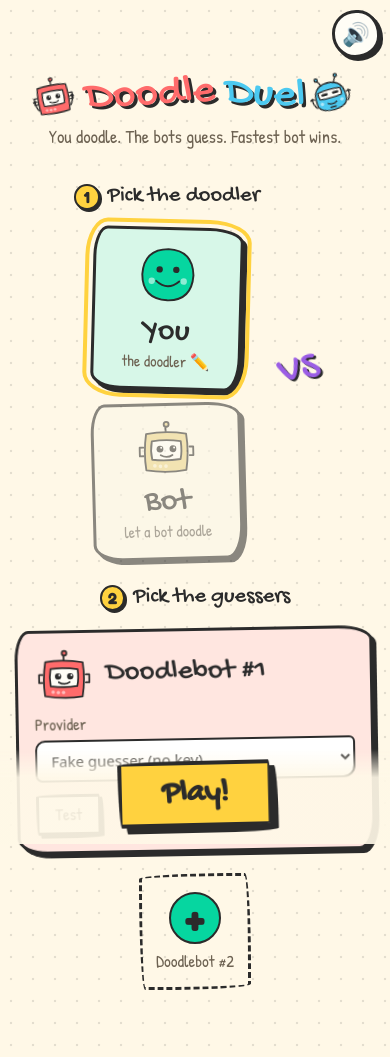
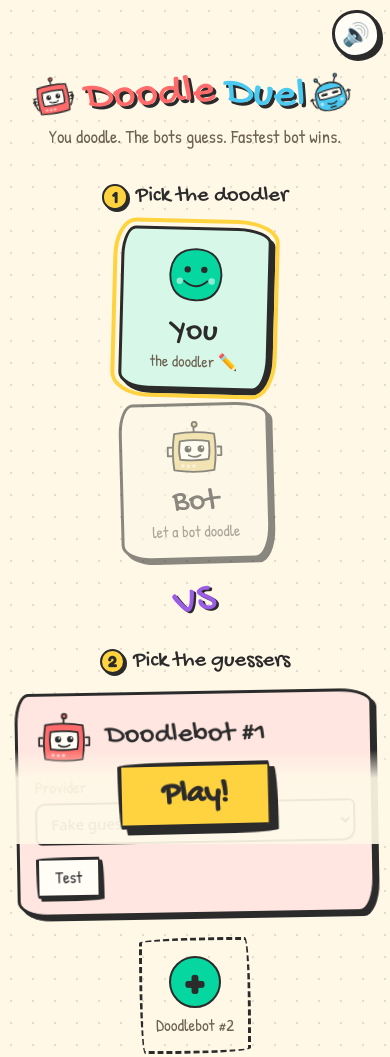
Before and after one commit to sujee/doodle-derby, a website built with Vite: page index.html in a window 390 px wide. Shown: the top 1057 px of the page. Built offline with nearby package versions, Linux system fonts and the light colour scheme.

Commit message:
Center the setup screen at any number of bots
The guessers column was set to grow into all the spare width, which
pushed the doodler column to the left edge, and with 2-3 bots the
whole group wrapped under it. Setup is now a centered three-column
grid (doodler | VS | guessers) where extra bot cards wrap inside the
guessers column. Phones stack the three vertically.

```diff
--- a/src/style.css
+++ b/src/style.css
@@ -161,7 +161,8 @@ input:focus, select:focus { outline: 3px solid var(--sky); outline-offset: 1px;
 .lede { color: var(--muted); margin: 0 auto 32px; max-width: 34em; font-size: 1.15rem; }
 
 /* Bot cards side by side, with the + to the right. */
-.slots { display: flex; flex-wrap: wrap; gap: 22px; justify-content: center; align-items: flex-start; text-align: left; }
+/* Doodler | VS | guessers. The group is centered; extra guesser cards wrap inside their own column. */
+.slots { display: grid; grid-template-columns: auto auto minmax(0, max-content); gap: 22px; justify-content: center; align-items: start; text-align: left; }
 .slot { flex: 1 1 300px; min-width: 280px; max-width: 360px; }
 .you-card {
   flex: none; width: 150px; align-self: center; text-align: center; padding: 14px 10px;
@@ -171,8 +172,8 @@ input:focus, select:focus { outline: 3px solid var(--sky); outline-offset: 1px;
 .you-card h2 { margin: 4px 0 0; font-size: 2rem; }
 .you-card p { margin: 0; color: var(--muted); font-size: 1rem; }
 .vs {
-  flex: none; align-self: center; font: 2.6rem/1 var(--hand); color: var(--grape);
-  text-shadow: 2px 2px 0 var(--shadow); rotate: -8deg; margin: 0 -4px;
+  align-self: start; font: 2.6rem/1 var(--hand); color: var(--grape);
+  text-shadow: 2px 2px 0 var(--shadow); rotate: -8deg; margin: 140px -4px 0; /* level with the cards */
 }
 .slot.p0 { background: color-mix(in srgb, var(--coral) var(--tint), var(--surface)); transform: rotate(-1deg); }
 .slot.p1 { background: color-mix(in srgb, var(--sky) var(--tint), var(--surface)); transform: rotate(1deg); }
@@ -642,8 +643,8 @@ details.report > summary { cursor: pointer; color: var(--muted); font-size: 1.05
   display: inline-grid; place-items: center; width: 1.6em; height: 1.6em; font: 700 1rem/1 var(--round);
   background: var(--sun); color: var(--on-bright); border: 2.5px solid var(--ink); border-radius: 50%; box-shadow: 2px 2px 0 var(--shadow);
 }
-.guessers-side { display: flex; flex-direction: column; align-items: center; gap: 14px; flex: 1 1 320px; min-width: 0; }
-.guesser-row { display: flex; flex-wrap: wrap; gap: 22px; justify-content: center; align-items: flex-start; width: 100%; }
+.guessers-side { display: flex; flex-direction: column; align-items: center; gap: 14px; flex: 0 1 auto; min-width: 0; } /* only as wide as its cards, so the row centers */
+.guesser-row { display: flex; flex-wrap: wrap; gap: 22px; justify-content: center; align-items: flex-start; }
 .pick { cursor: pointer; transition: opacity 0.15s, filter 0.15s; }
 .pick:not(.picked) { opacity: 0.55; filter: saturate(0.5); }
 .pick:not(.picked):hover, .pick:not(.picked):focus-visible { opacity: 0.95; filter: none; }
@@ -732,3 +733,8 @@ button.pause-btn { padding: 6px 14px; font: 700 1rem/1.2 var(--round); border-ra
   .rung-star { font-size: 9px; -webkit-text-stroke-width: 0.8px; }
 }
 @media (prefers-reduced-motion: reduce) { .rung-star.pop { animation: none; } }
+
+@media (max-width: 760px) {
+  .slots { grid-template-columns: minmax(0, 1fr); justify-items: center; }
+  .vs { margin: 0; }
+}
```
